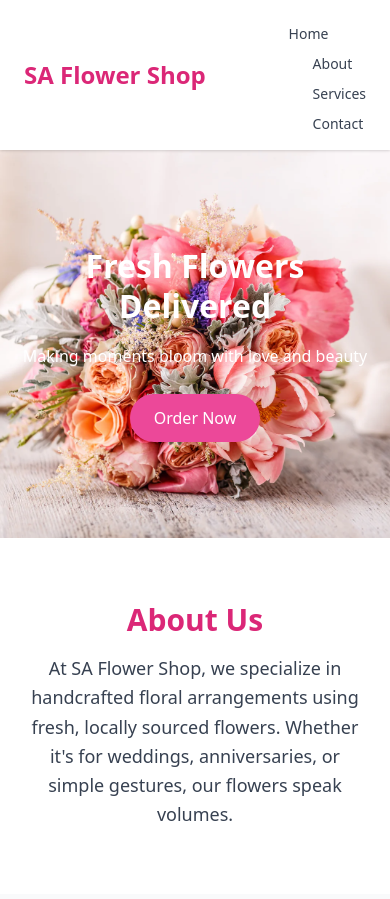
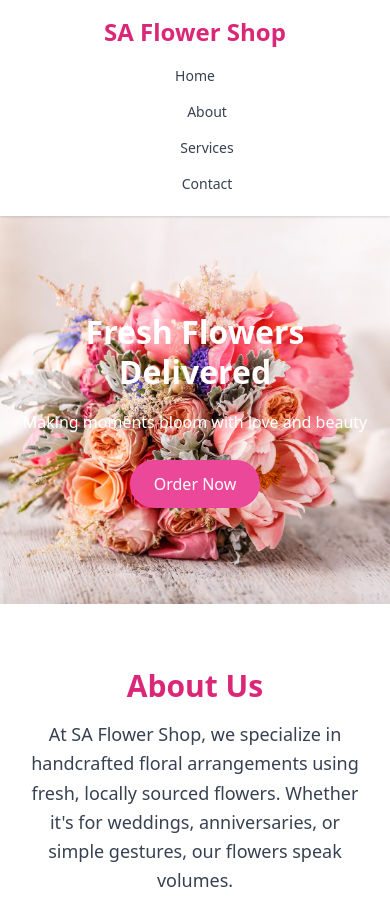
Before and after one commit to Anjurattu1998/flower, a plain HTML site: page index.html in a window 390 px wide. Shown: the top 899 px of the page. Drawn offline with nearby package versions, Linux system fonts and the light colour scheme.

Commit message:
Update index.html

```diff
--- a/index.html
+++ b/index.html
@@ -23,9 +23,21 @@
         font-size: 1rem;
       }
 
+      header .flex {
+        flex-direction: column;
+        align-items: center;
+        gap: 10px;
+      }
+
       nav {
         flex-direction: column;
-        gap: 10px;
+        align-items: center;
+        gap: 8px;
+      }
+
+      nav a {
+        display: block;
+        margin-bottom: 6px;
       }
     }
   </style>
```
